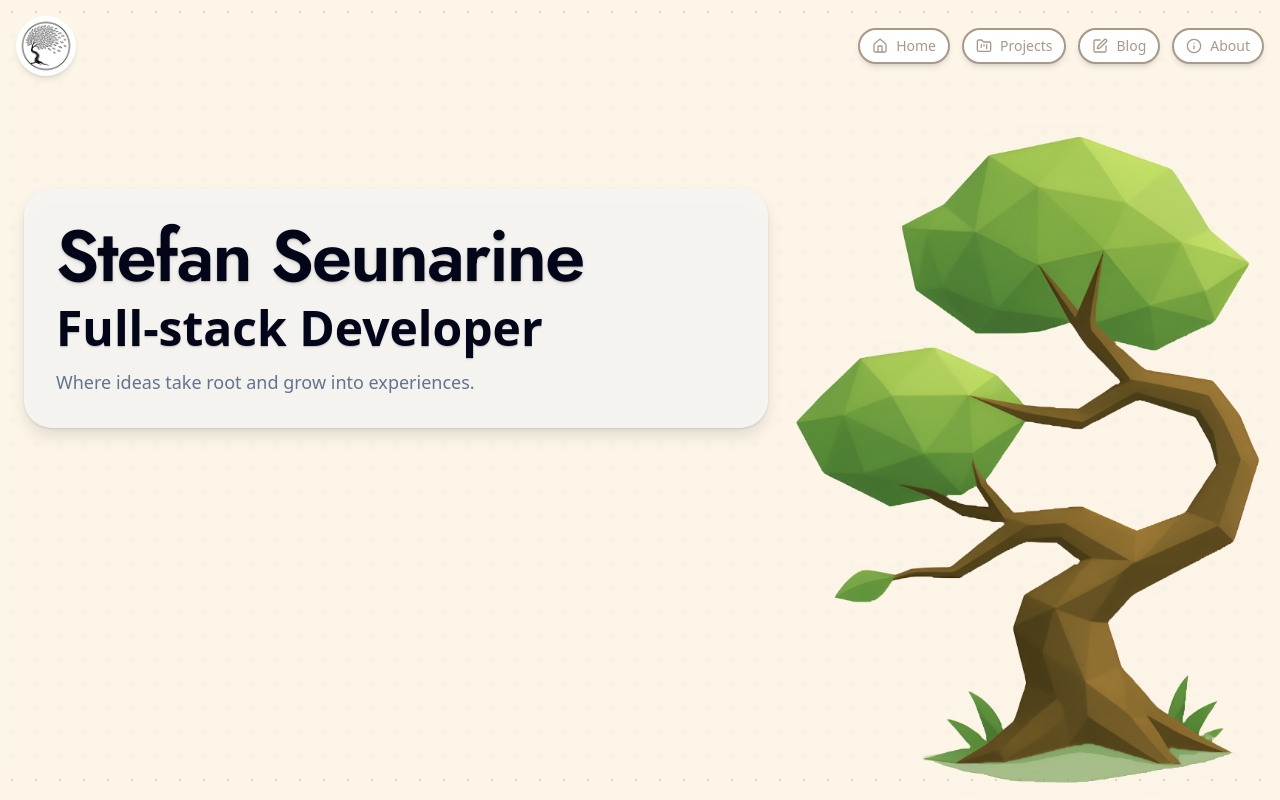
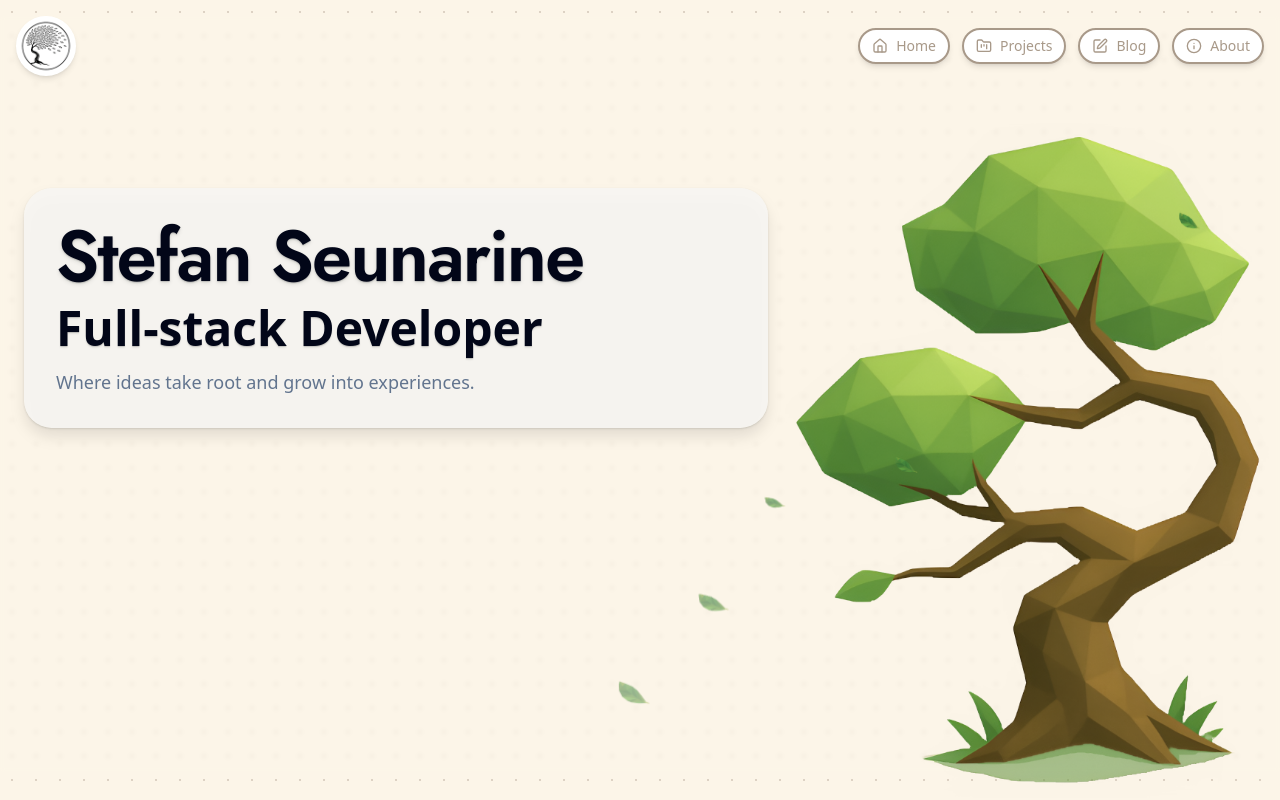
Before and after one commit to JalenLT/portfolio, a Next.js app: page / in a window 1280 px wide. Built offline with nearby package versions, Linux system fonts and the light colour scheme.

Commit message:
feat{visuals): add falling leaves.

```diff
--- a/app/globals.css
+++ b/app/globals.css
@@ -1,10 +1,52 @@
 @import "tailwindcss";
 @import "tw-animate-css";
+
+@keyframes leaf-drift {
+  0%   { transform: translate3d(0, 0, 0); opacity: 0; }
+  8%   { opacity: 1; }
+  100% { transform: translate3d(-110vw, 100vh, 0); opacity: 0; }
+}
+
+/* --- Gentle side-to-side wobble + spin --- */
+@keyframes leaf-sway {
+  0%   { transform: translateX(0) rotate(0deg); }
+  25%  { transform: translateX(0.6vw) rotate(12deg); }
+  50%  { transform: translateX(0) rotate(0deg); }
+  75%  { transform: translateX(-0.6vw) rotate(-12deg); }
+  100% { transform: translateX(0) rotate(0deg); }
+}
 
 @custom-variant dark (&:is(.dark *));
 @custom-variant hover (&:hover);
 
 @layer utilities {
+  .leaf-parent {
+    position: absolute;
+    right: -8vw; /* start slightly off screen */
+    top: var(--start-top, 5vh);
+    width: var(--size, 28px);
+    height: auto;
+    opacity: 0;
+    pointer-events: none;
+    animation: leaf-drift var(--duration, 10s) linear var(--delay, 0s) infinite;
+    will-change: transform, opacity;
+  }
+
+  /* The image inside the shell gets the wobble. */
+  .leaf-child {
+    display: block;
+    width: 100%;
+    height: auto;
+    animation: leaf-sway var(--sway, 3.2s) ease-in-out 0s infinite;
+    transform-origin: 50% 50%;
+  }
+
+  /* Respect users who prefer reduced motion. */
+  @media (prefers-reduced-motion: reduce) {
+    .leaf { animation: none !important; opacity: 1; }
+    .leaf-child { animation: none !important; }
+  }
+
   .dotted-background {
       /* background-color: rgba(255, 255, 255, 0.5); */
       background-color: #fcf5e8;
--- a/app/layout.tsx
+++ b/app/layout.tsx
@@ -1,17 +1,7 @@
 import type { Metadata } from "next";
-import { Geist, Geist_Mono } from "next/font/google";
 import "./globals.css";
 import Header from "@/components/ui/header";
 
-const geistSans = Geist({
-  variable: "--font-geist-sans",
-  subsets: ["latin"],
-});
-
-const geistMono = Geist_Mono({
-  variable: "--font-geist-mono",
-  subsets: ["latin"],
-});
 
 export const metadata: Metadata = {
   title: "Portfolio | Stefan Seunarine",
@@ -26,7 +16,7 @@ export default function RootLayout({
   return (
     <html lang="en">
       <body
-        className={`${geistSans.variable} ${geistMono.variable} antialiased dotted-background`}
+        className={`antialiased dotted-background`}
       >
         <Header />
         {children}
--- a/components/ui/hero.tsx
+++ b/components/ui/hero.tsx
@@ -29,7 +29,6 @@ export default function Hero() {
             </Card>
         </div>
 
-        {/* Tree (decorative) */}
         <Image
             src="/tree_design.png"
             alt=""
@@ -46,7 +45,7 @@ export default function Hero() {
                 -z-1
             "
         />
-        <Leaves />
+        <Leaves count={12} />
         </section>
     </div>
   );
--- a/components/ui/leaves.tsx
+++ b/components/ui/leaves.tsx
@@ -1,31 +1,55 @@
 import Image from "next/image";
-import { Leaf } from "@/types/leaf";
+import { useMemo } from "react";
 
-const leaves: Array<Leaf> = [];
-export default function Leaves(){
+const rand = (min: number, max: number) => Math.random() * (max - min) + min;
+
+type LeafConfig = {
+    id: number;
+    size: number;
+    duration: number;
+    delay: number;
+    startTop: number;
+    sway: number;
+};
+
+function makeConfig(id: number): LeafConfig {
+    return {
+        id,
+        size: Math.round(rand(18, 42)),  // random pixel size
+        duration: rand(8, 15),           // how long it floats
+        delay: rand(0, 8),               // when it starts
+        startTop: rand(-5, 22),          // starting height on screen
+        sway: rand(2.6, 3.8),            // flutter speed
+    };
+}
+
+export default function Leaves({count}: {count: number}){
+    const configs = useMemo(() => {
+        return Array.from({ length: count }, (_, i) => makeConfig(i));
+    }, [count]);
+
     return (
         <>
-            {leaves.map((leaf, index) => (
-                <Image
-                    key={"leaf-" + index}
-                    src={leaf.src}
-                    alt=""
-                    aria-hidden="true"
-                    priority
-                    width={200}
-                    height={200}
-                    sizes="(min-width:1280px) 40vw, (min-width:1024px) 45vw, 70vw"
-                    className={`
-                        pointer-events-none select-none
-                        absolute ${leaf.position.right} ${leaf.position.bottom}
-                        w-[clamp(50px,20vw,50px)]
-                        ${leaf.rotation.x}
-                        ${leaf.rotation.y}
-                        ${leaf.rotation.z}
-                        object-contain
-                        -z-1
-                    `}
-                />
+            {configs.map((leaf) => (
+                <span
+                    key={leaf.id}
+                    className="leaf-parent"
+                    style={{
+                        ["--size" as string]: leaf.size + "px",
+                        ["--duration" as string]: leaf.duration + "s",
+                        ["--delay" as string]: leaf.delay + "s",
+                        ["--start-top" as string]: leaf.startTop + "vh",
+                        ["--sway" as string]: leaf.sway + "s",
+                    }}
+                >
+                    <Image
+                        src="/leaf.png"
+                        alt=""
+                        className="leaf-child"
+                        width={64}
+                        height={64}
+                    />
+                </span>
             ))}
         </>
     );
```
